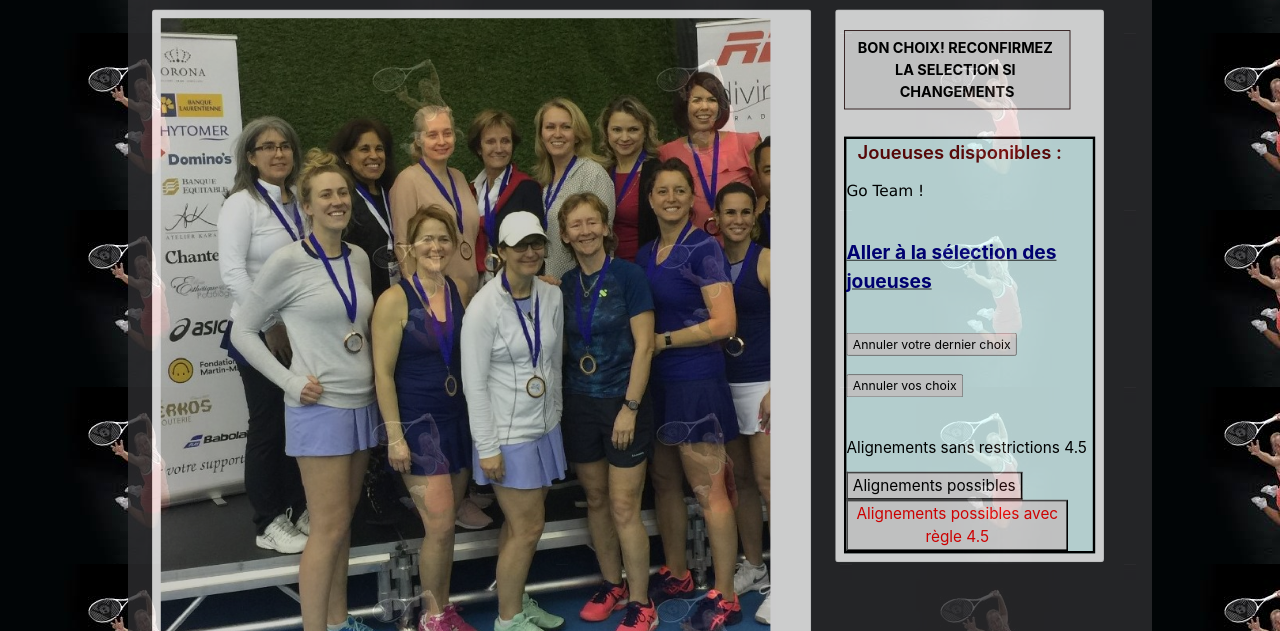
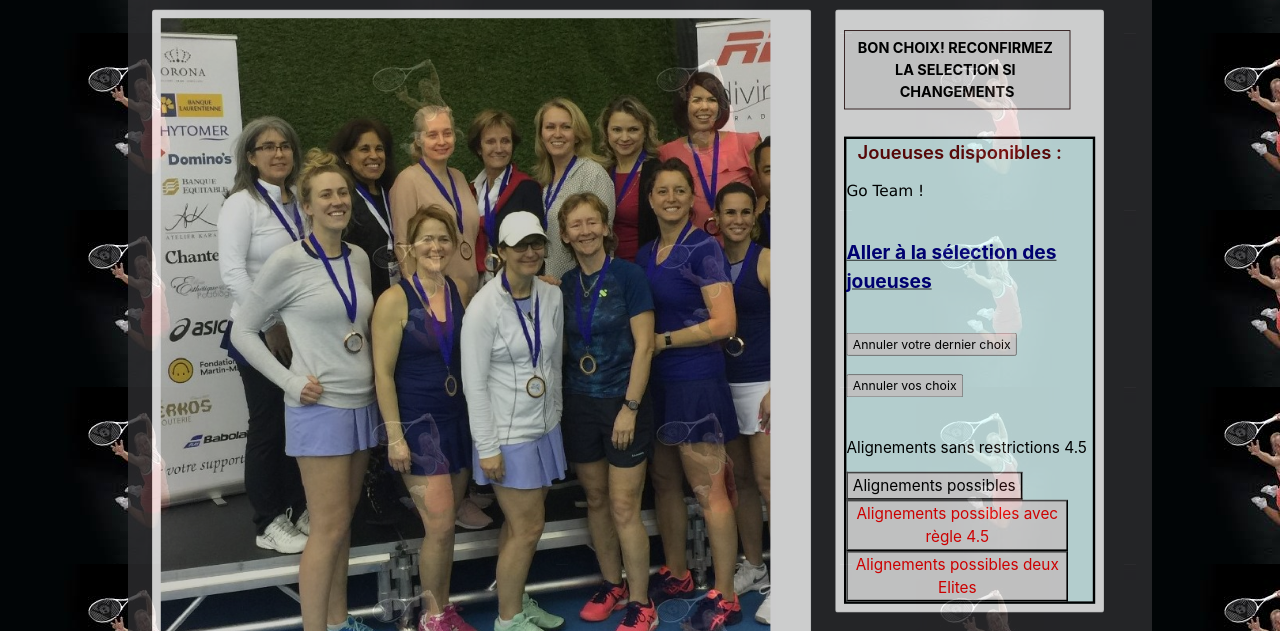
Before and after one commit to BelAEC/lineups24, a website: page index.html in a window 1280 px wide. Shown: the part 321-952 px from the top of the page. Drawn offline with nearby package versions, Linux system fonts and the light colour scheme.

Commit message:
mod index.html

```diff
--- a/index.html
+++ b/index.html
@@ -144,9 +144,9 @@ section{
                                                     <button class="align" class="btn-success" style="max-width: 90%; white-space: normal">
                                                         <a  class="link-aligne"  href="aligneCon3.html" style="color:red" alt="#Alignements regle 4.5"> Alignements possibles avec règle 4.5 </a>
                                                         </button>
-                                                    <!-- <button class="align" class="btn-success" style="max-width: 90%; white-space: normal">
+                                                    <button class="align" class="btn-success" style="max-width: 90%; white-space: normal">
                                                         <a  class="link-aligne"  href="align2Elites.html" style="color:red" alt="#Alignements deux Elites"> Alignements possibles deux Elites </a>
-                                                            </button> -->
+                                                            </button>
 
                                                     <div id="testEq"></div>
                                     </div>
```
